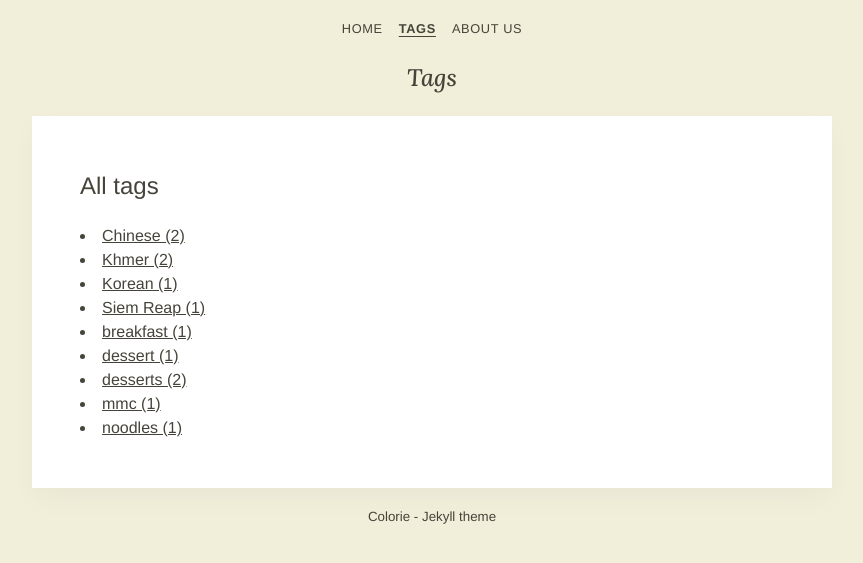
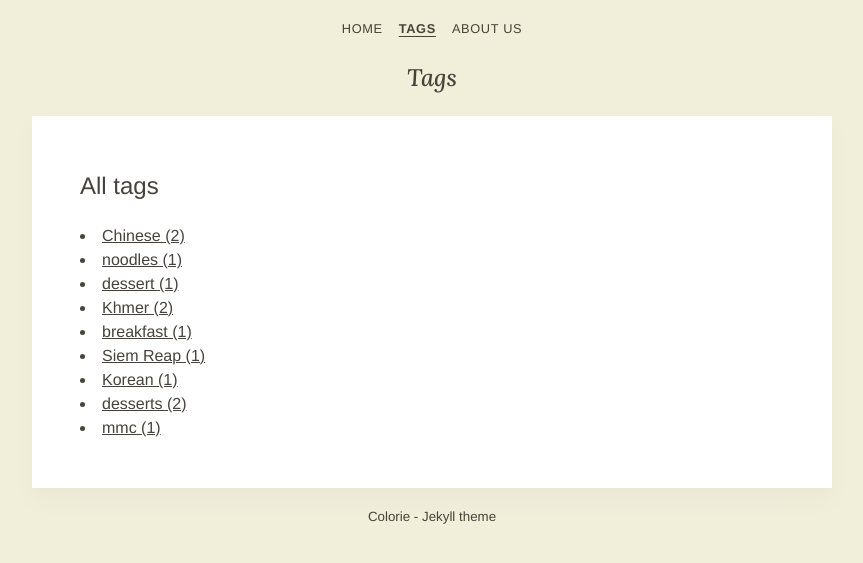
Before and after one commit to yong-lim/eateries, a Jekyll site: the page built from _pages/tags.md, in a window 1280 px wide. Shown: the top 563 px of the page, without its empty margins (208-1071 px from the left). Built offline with Jekyll 4.4.1, drawn with Linux system fonts in a browser that asks for light colours; some web fonts are replaced.

Commit message:
Do a natural sort for the tags

```diff
--- a/_layouts/tags.html
+++ b/_layouts/tags.html
@@ -4,7 +4,7 @@ layout: default
 
 <article role="article" class="post">
    <h1>All tags</h1>
-   {% assign tags = site.tags | sort %}
+   {% assign tags = site.tags sort_natural %}
    <ul>
      {% for tag in tags %}
      <li>
```
